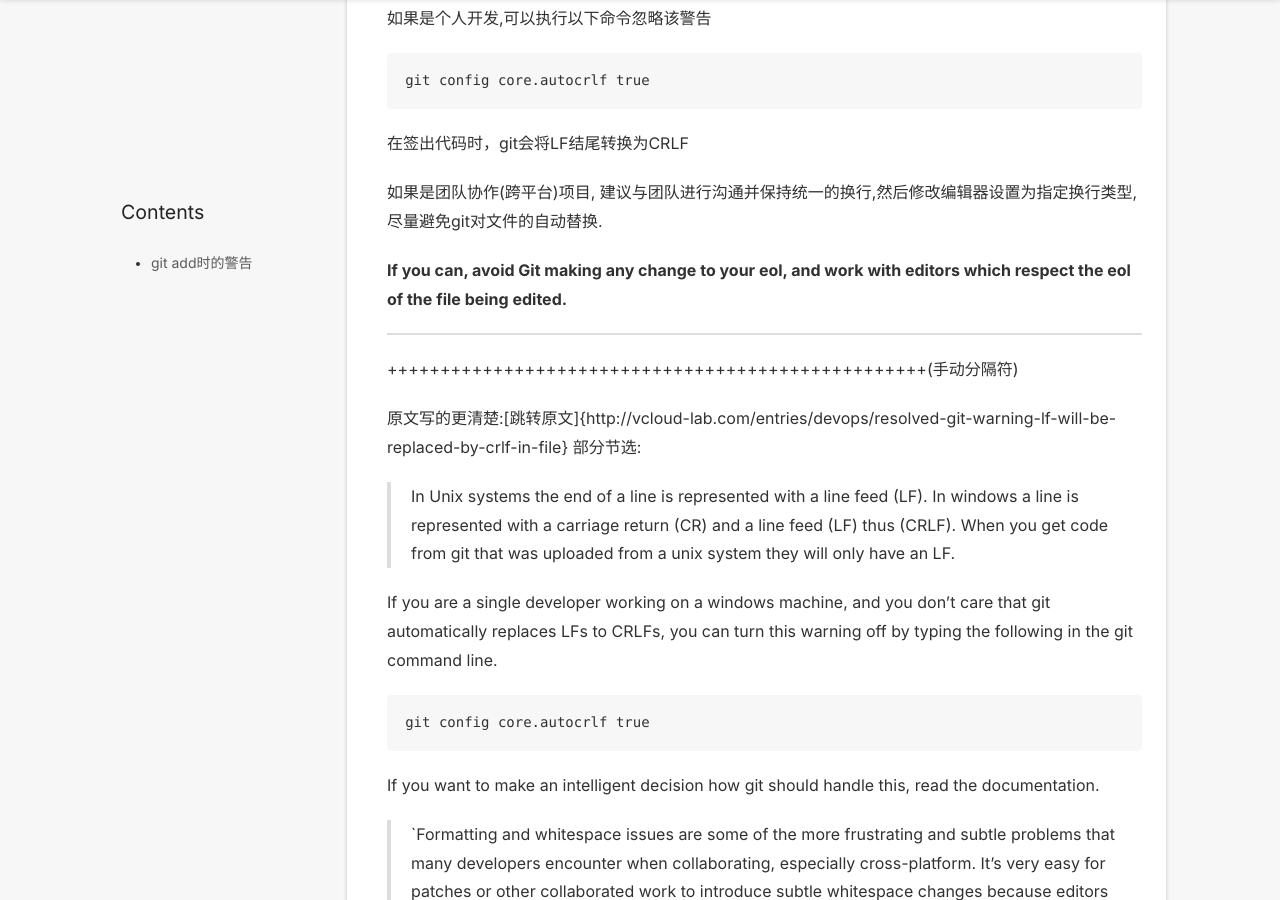
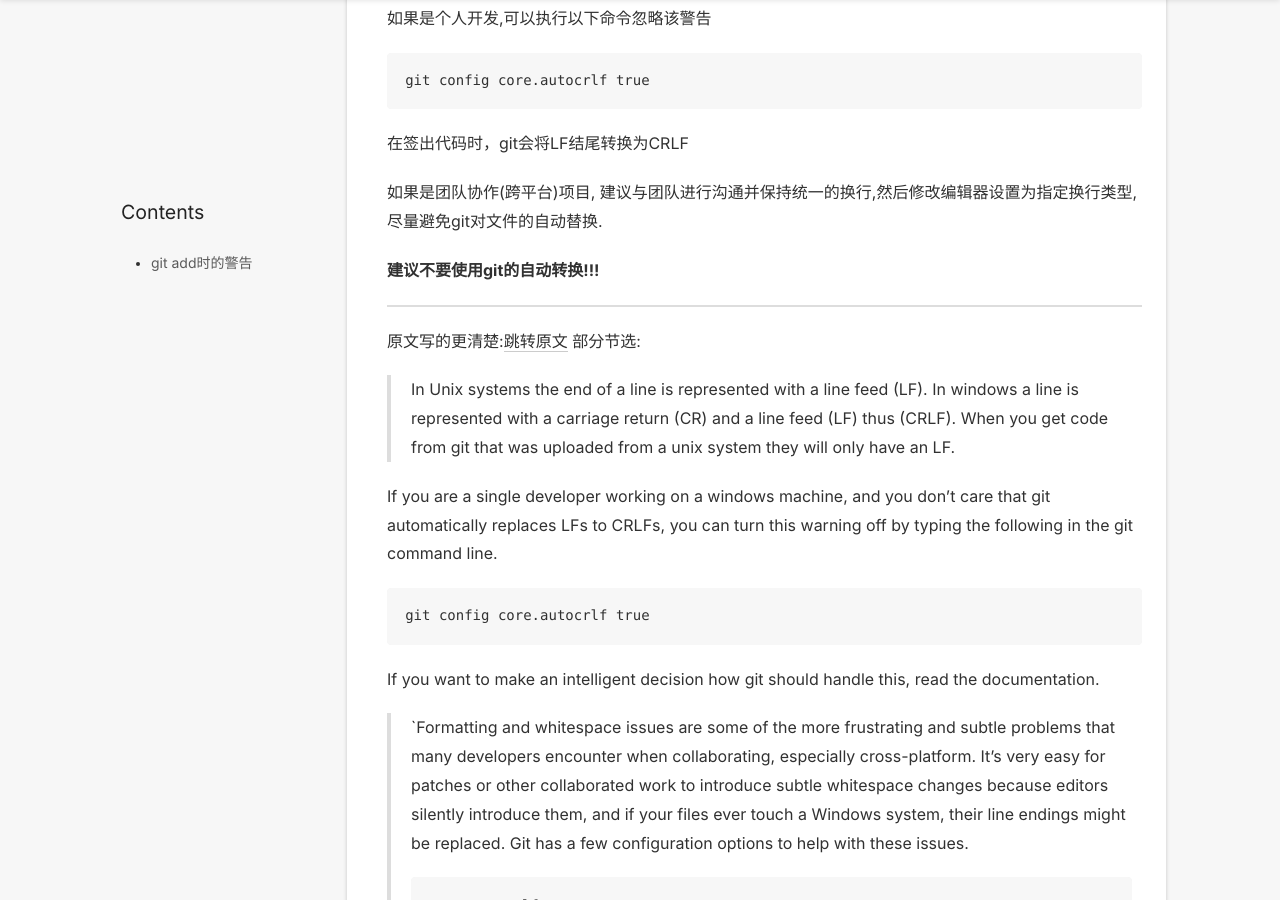
Before and after one commit to gaoooyh/gaoooyh.github.io, a Jekyll site: the page built from _posts/2020-09-05-git_add_warning-post.md, in a window 1280 px wide and 900 px high, scrolled down 573 px. Built offline with Jekyll 4.4.1, drawn with Linux system fonts in a browser that asks for light colours; nearby versions of some CDN libraries; comment, search, counter and statistics services are not loaded.

Commit message:
fix mistickake

```diff
--- a/_posts/2020-09-05-git_add_warning-post.md
+++ b/_posts/2020-09-05-git_add_warning-post.md
@@ -31,12 +31,11 @@ git config core.autocrlf true
 
 如果是团队协作(跨平台)项目, 建议与团队进行沟通并保持统一的换行,然后修改编辑器设置为指定换行类型,尽量避免git对文件的自动替换.
 
-**If you can, avoid Git making any change to your eol, and work with editors which respect the eol of the file being edited.**
+**建议不要使用git的自动转换!!!**
 
 ******************************
-+++++++++++++++++++++++++++++++++++++++++++++++++++(手动分隔符)
 
-原文写的更清楚:[跳转原文]{http://vcloud-lab.com/entries/devops/resolved-git-warning-lf-will-be-replaced-by-crlf-in-file}
+原文写的更清楚:[跳转原文](http://vcloud-lab.com/entries/devops/resolved-git-warning-lf-will-be-replaced-by-crlf-in-file)
 部分节选:
 
 > In Unix systems the end of a line is represented with a line feed (LF).
```
